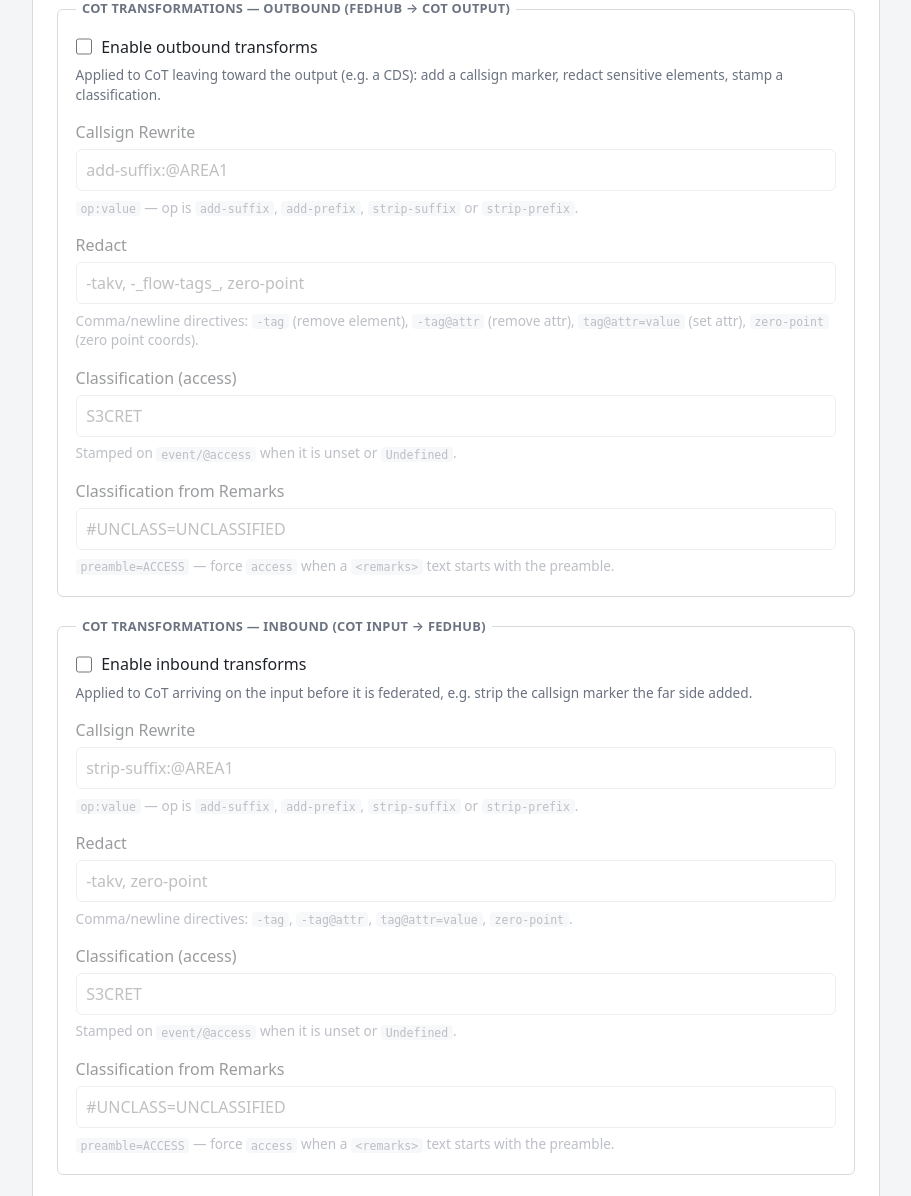
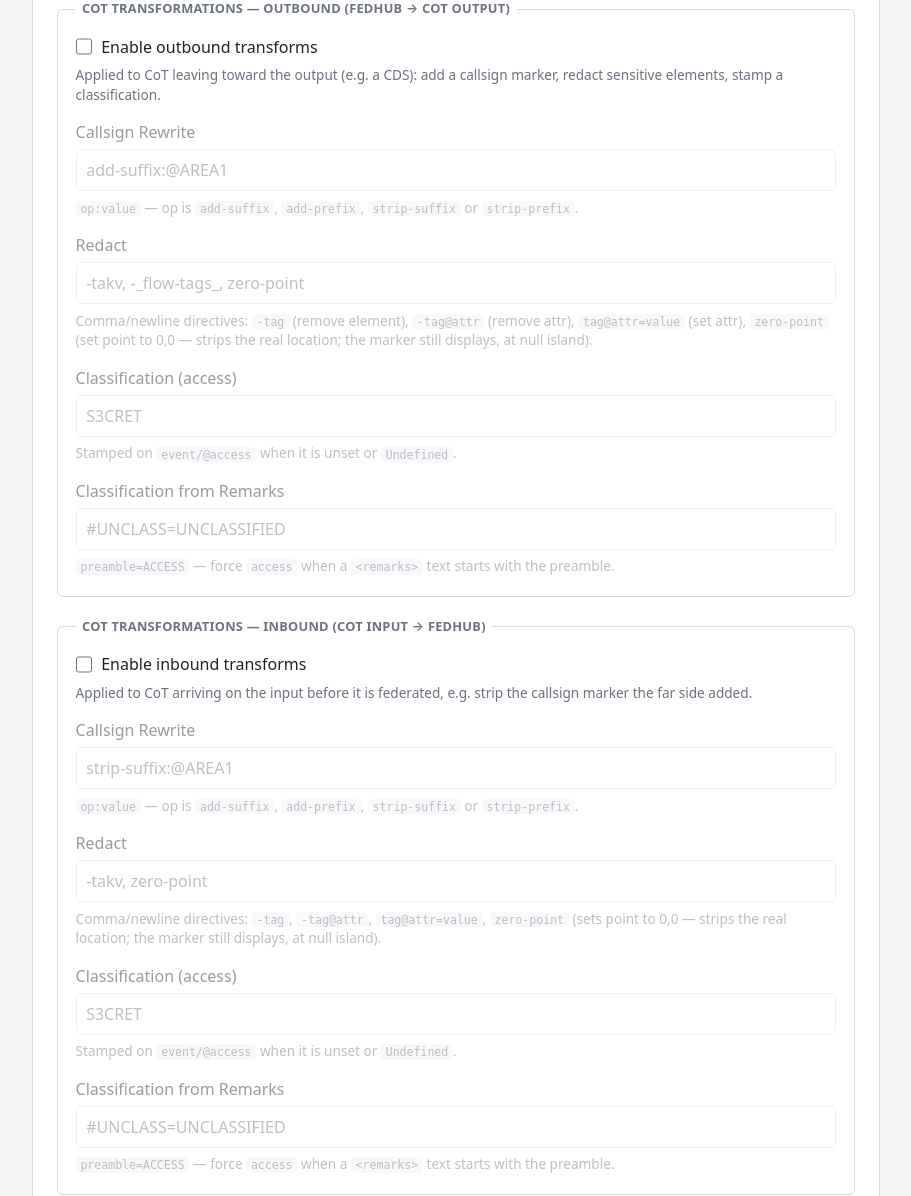
Before and after one commit to u0222-swe/federation-bridge, a FastAPI app: page / in a window 1280 px wide. Shown: the part 2700-3896 px from the top of the page, without its empty margins (184-1095 px from the left). Run offline with FastAPI, Linux system fonts and the light colour scheme; data that the repository does not hold is empty; parts of the project's set-up code (start-up, migrations or seed data) failed here and were passed over.

Commit message:
Document zero-point: it strips the position to 0,0 (null island)
zero-point writes all five point coords as 0 — a valid point that TAK/ATAK
accept and display at 0,0 (null island). It removes the true location while
keeping a well-formed event; it does not hide the marker. Note this in the
README, the form help text and the code.

(Validated against TAKserver: lat/lon are parsed with Double.parseDouble and
0,0 passes the value-scrubber's range check, so 0,0 is accepted. The earlier
"marker missing" symptom was an *incomplete* <point> missing hae/ce/le, which
writing all five coords avoids.)

```diff
--- a/federation_bridge/cot_transform.py
+++ b/federation_bridge/cot_transform.py
@@ -178,8 +178,10 @@ class CotTransformer:
             elif kind == "zero_point":
                 # Set ALL five coordinates, not only the ones already present.
                 # CoT requires lat/lon/hae/ce/le on <point>; zeroing just the
-                # existing attributes would leave an invalid point whenever the
-                # source omitted any of them.
+                # existing attributes would leave an *incomplete* point if the
+                # source omitted any — that is what breaks the receiving side,
+                # not the 0,0 value (TAK accepts and displays 0,0 as "null
+                # island"). This strips the real location, it does not fuzz it.
                 for el in root.iter("point"):
                     for coord in _POINT_COORDS:
                         el.set(coord, "0")
--- a/federation_bridge/templates/_bridge_form.html
+++ b/federation_bridge/templates/_bridge_form.html
@@ -91,7 +91,7 @@
             <label>Callsign Rewrite <input type="text" name="callsign_rewrite_out" value="{{ bridge.callsign_rewrite_out if bridge else '' }}" placeholder="add-suffix:@AREA1"></label>
             <small><code>op:value</code> — op is <code>add-suffix</code>, <code>add-prefix</code>, <code>strip-suffix</code> or <code>strip-prefix</code>.</small>
             <label>Redact <input type="text" name="redact_out" value="{{ bridge.redact_out if bridge else '' }}" placeholder="-takv, -_flow-tags_, zero-point"></label>
-            <small>Comma/newline directives: <code>-tag</code> (remove element), <code>-tag@attr</code> (remove attr), <code>tag@attr=value</code> (set attr), <code>zero-point</code> (zero point coords).</small>
+            <small>Comma/newline directives: <code>-tag</code> (remove element), <code>-tag@attr</code> (remove attr), <code>tag@attr=value</code> (set attr), <code>zero-point</code> (set point to 0,0 — strips the real location; the marker still displays, at null island).</small>
             <label>Classification (access) <input type="text" name="classify_access_out" value="{{ bridge.classify_access_out if bridge else '' }}" placeholder="S3CRET"></label>
             <small>Stamped on <code>event/@access</code> when it is unset or <code>Undefined</code>.</small>
             <label>Classification from Remarks <input type="text" name="classify_remarks_out" value="{{ bridge.classify_remarks_out if bridge else '' }}" placeholder="#UNCLASS=UNCLASSIFIED"></label>
@@ -109,7 +109,7 @@
             <label>Callsign Rewrite <input type="text" name="callsign_rewrite_in" value="{{ bridge.callsign_rewrite_in if bridge else '' }}" placeholder="strip-suffix:@AREA1"></label>
             <small><code>op:value</code> — op is <code>add-suffix</code>, <code>add-prefix</code>, <code>strip-suffix</code> or <code>strip-prefix</code>.</small>
             <label>Redact <input type="text" name="redact_in" value="{{ bridge.redact_in if bridge else '' }}" placeholder="-takv, zero-point"></label>
-            <small>Comma/newline directives: <code>-tag</code>, <code>-tag@attr</code>, <code>tag@attr=value</code>, <code>zero-point</code>.</small>
+            <small>Comma/newline directives: <code>-tag</code>, <code>-tag@attr</code>, <code>tag@attr=value</code>, <code>zero-point</code> (sets point to 0,0 — strips the real location; the marker still displays, at null island).</small>
             <label>Classification (access) <input type="text" name="classify_access_in" value="{{ bridge.classify_access_in if bridge else '' }}" placeholder="S3CRET"></label>
             <small>Stamped on <code>event/@access</code> when it is unset or <code>Undefined</code>.</small>
             <label>Classification from Remarks <input type="text" name="classify_remarks_in" value="{{ bridge.classify_remarks_in if bridge else '' }}" placeholder="#UNCLASS=UNCLASSIFIED"></label>
```
Also changed, not shown: README.md.
